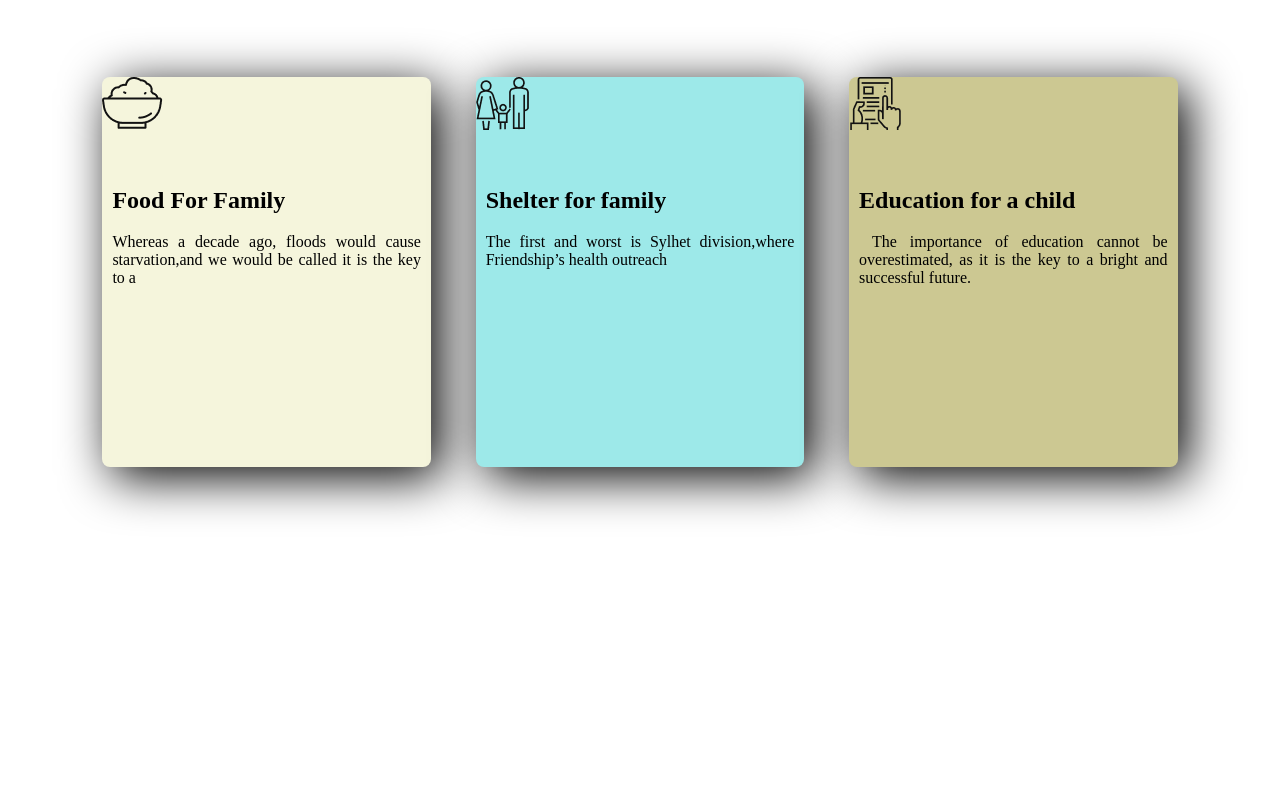
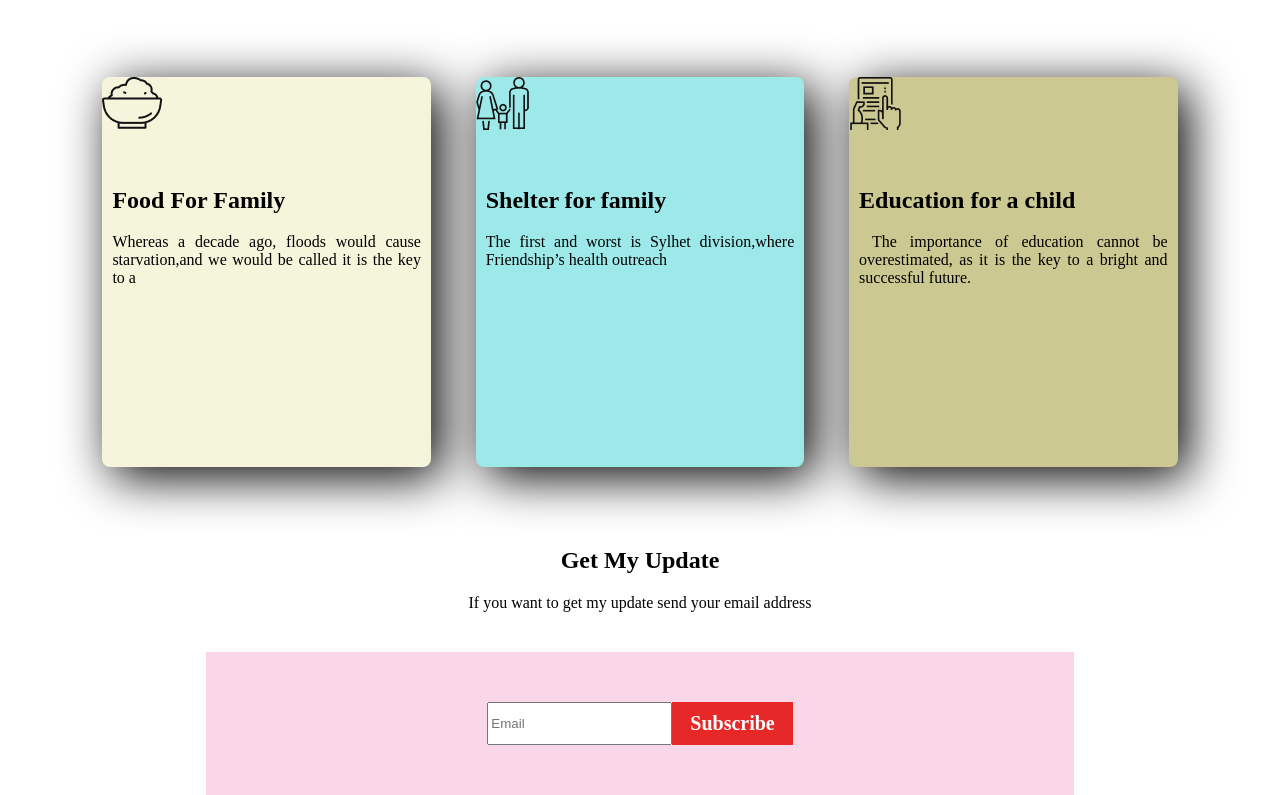
Before and after one commit to Mehedi39007/my-donate-website, a plain HTML site: page index.html in a window 1280 px wide. Shown: the part 1016-1811 px from the top of the page. Before the commit the page ends 1563 px from the top, so only its background shows below. Drawn offline with Linux system fonts and the light colour scheme.

Commit message:
get my update

```diff
--- a/index.html
+++ b/index.html
@@ -56,5 +56,13 @@
     </div>
 </div>
  </section>
+ <section class="section5">
+  <h2>Get My Update</h2>
+  <p>If you want to get my update send your email address </p>
+  <div class="input-group">
+    <input type="text" placeholder="Email">
+    <a href="#" class="subscribe"> Subscribe </a>
+  </div>
+ </section>
 </body>
 </html>
--- a/style.css
+++ b/style.css
@@ -105,5 +105,28 @@ background-color: beige;
   background-image: url(shelter.png);
   background-repeat: no-repeat;
   background-color: rgb(157, 233, 233);
+}
+.section5{
+  text-align: center;
+}
+.subscribe{
+text-decoration: none;
+color: white;
+background: rgb(230, 40, 40);
+padding:10px 18px ;
+display: inline-block;
+outline: none;
+font-weight: 600;
+font-size: 20px;
+border: none;
+}
 
+.input-group{
+  display: flex;
+  width: 60%;
+  justify-content: center;
+  margin-top: 40px !important;
+  background-color: #e8439336;
+  padding: 50px;
+  margin: 0 auto;
 }
```
